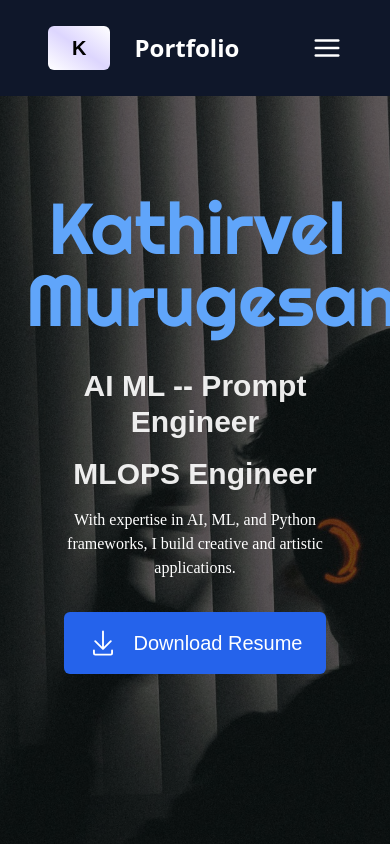
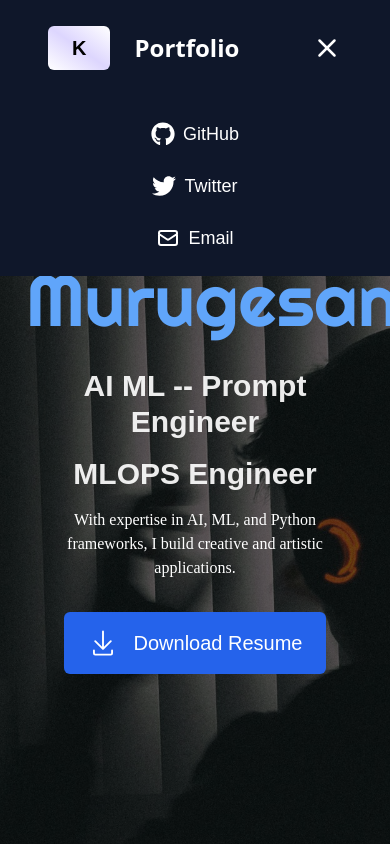
Before and after one commit to KathirvelMurugesan/kathir-protfolio, a React (Vite) app: page / in a window 390 px wide. Both pictures are taken after a click on the button 327 px from the left and 48 px from the top of the page. Shown: the top 844 px of the page. Built offline with nearby package versions, Linux system fonts and the light colour scheme; a web font is replaced by a local one.

Commit message:
Update Header.jsx

```diff
--- a/src/Header.jsx
+++ b/src/Header.jsx
@@ -1,14 +1,14 @@
 import React, { useState } from 'react';
 import { motion } from 'framer-motion';
 import { FaGithub, FaTwitter } from 'react-icons/fa';
-import { FiMenu } from 'react-icons/fi';
+import { FiMenu, FiX } from 'react-icons/fi'; // Added FiX for close icon
 import { HiOutlineMail } from 'react-icons/hi';
 
 const Header = () => {
   const [isMenuOpen, setIsMenuOpen] = useState(false);
 
   return (
-    <div className="flex flex-row bg-slate-900 px-5 h-24 md:px-8 sm:px-12 justify-between items-center z-50 relative sm:w-screen md:w-screen">
+    <div className="flex flex-row bg-slate-900 px-5 h-24 md:px-8 sm:px-12 justify-between items-center z-50 relative w-screen">
 
       {/* Logo and Title */}
       <div className="flex flex-row items-center">
@@ -30,12 +30,12 @@ const Header = () => {
         </motion.h1>
       </div>
 
-      {/* Social Icons - hidden on small screens */}
+      {/* Desktop Social Icons */}
       <motion.div
         initial={{ opacity: 0, x: 105 }}
         animate={{ opacity: 1, x: 0 }}
         transition={{ type: "spring", stiffness: 100, damping: 35, delay: 0.9 }}
-        className="hidden sm:flex items-center gap-4"
+        className="hidden md:flex items-center gap-4"
       >
         <a
           href="https://github.com/KathirvelMurugesan"
@@ -58,13 +58,48 @@ const Header = () => {
         </a>
       </motion.div>
 
-      {/* Mobile Menu Button (optional use) */}
+      {/* Mobile Menu Button */}
       <button
-        className="text-white focus:outline-none lg:hidden"
+        className="text-white focus:outline-none md:hidden"
         onClick={() => setIsMenuOpen(!isMenuOpen)}
       >
-        <FiMenu size={30} />
+        {isMenuOpen ? <FiX size={30} /> : <FiMenu size={30} />}
       </button>
+
+      {/* Mobile Menu */}
+      {isMenuOpen && (
+        <motion.div
+          initial={{ opacity: 0, y: -20 }}
+          animate={{ opacity: 1, y: 0 }}
+          transition={{ type: "spring", stiffness: 100, damping: 20 }}
+          className="absolute top-24 left-0 w-full bg-slate-900 flex flex-col items-center gap-6 py-6 md:hidden z-40"
+        >
+          <a
+            href="https://github.com/KathirvelMurugesan"
+            target="_blank"
+            rel="noopener noreferrer"
+            className="flex items-center gap-2 text-white text-lg hover:text-violet-200 transition duration-300"
+          >
+            <FaGithub size={24} /> GitHub
+          </a>
+
+          <a
+            href="https://x.com/murugesank93812?s=08"
+            target="_blank"
+            rel="noopener noreferrer"
+            className="flex items-center gap-2 text-white text-lg hover:text-violet-200 transition duration-300"
+          >
+            <FaTwitter size={24} /> Twitter
+          </a>
+
+          <a
+            href="mailto:kathirvelmurugesan1@gmail.com"
+            className="flex items-center gap-2 text-white text-lg hover:text-violet-200 transition duration-300"
+          >
+            <HiOutlineMail size={24} /> Email
+          </a>
+        </motion.div>
+      )}
     </div>
   );
 };
```
